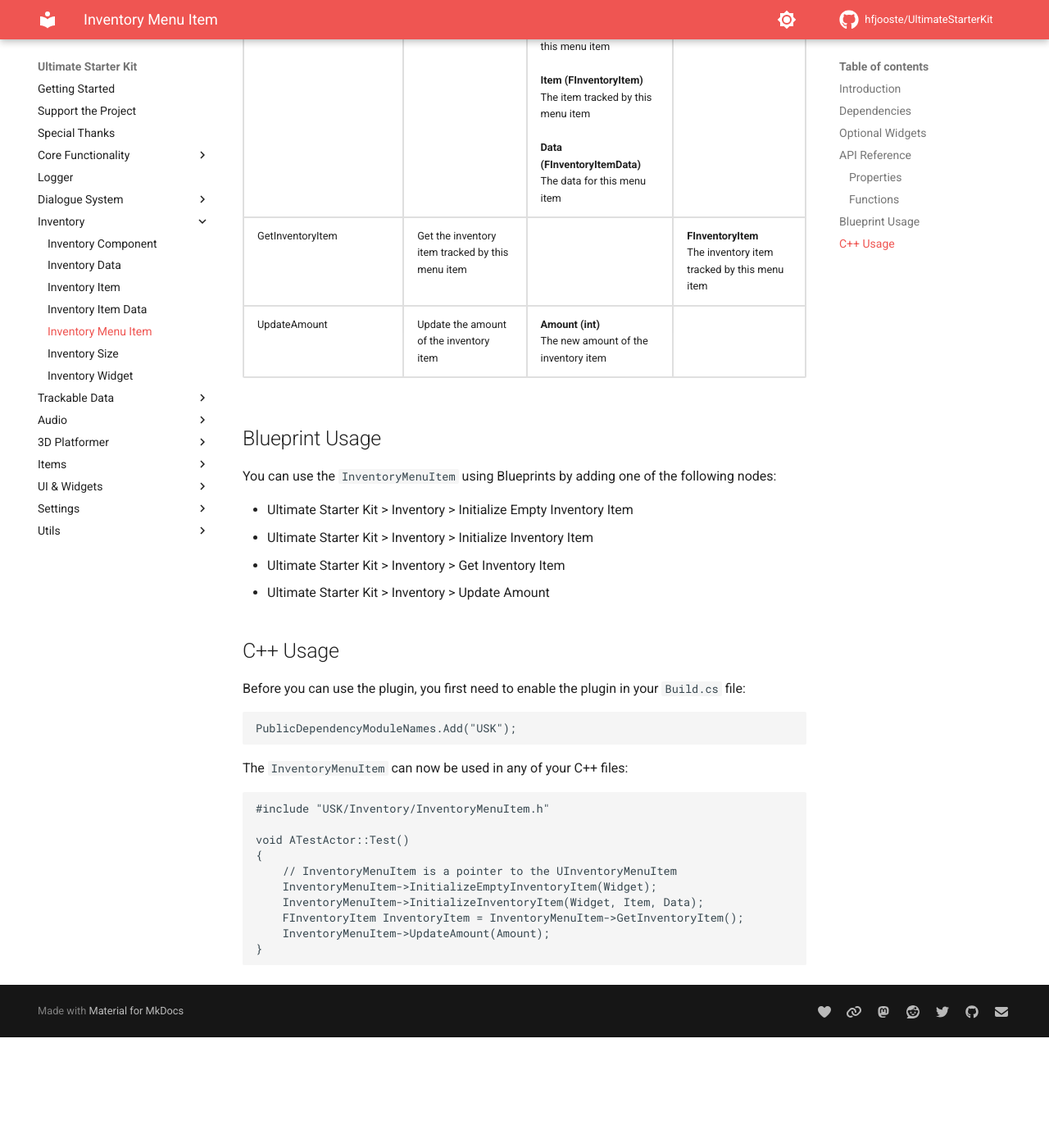
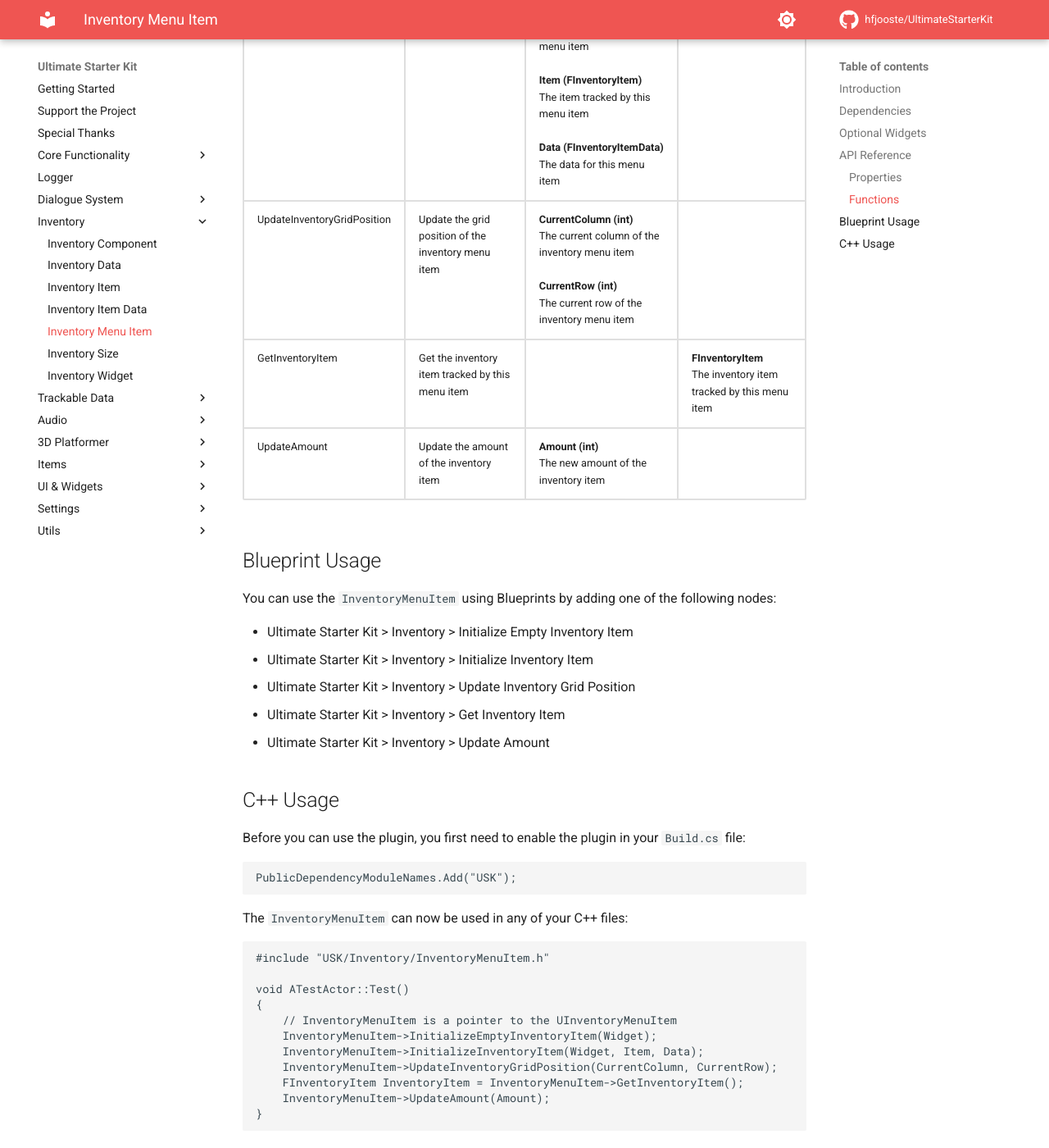
Before and after one commit to hfjooste/UltimateStarterKit, an MkDocs documentation site: the page built from docs/inventorymenuitem.md, in a window 1280 px wide and 1400 px high, scrolled down 1119 px. Shown: the whole window at 82% size. Built offline with MkDocs 1.6.1 and Material for MkDocs 9.7.7, drawn with Linux system fonts in a browser that asks for light colours; comment, search, counter and statistics services are not loaded; before the commit the page ends 2384 px from its top, so only the background shows below that.

Commit message:
Updated documentation

```diff
--- a/docs/inventorymenuitem.md
+++ b/docs/inventorymenuitem.md
@@ -54,6 +54,12 @@
 		<td></td>
 	</tr>
 	<tr>
+		<td>UpdateInventoryGridPosition</td>
+		<td>Update the grid position of the inventory menu item</td>
+		<td><strong>CurrentColumn (int)</strong><br/>The current column of the inventory menu item<br/><br/><strong>CurrentRow (int)</strong><br/>The current row of the inventory menu item</td>
+		<td></td>
+	</tr>
+	<tr>
 		<td>GetInventoryItem</td>
 		<td>Get the inventory item tracked by this menu item</td>
 		<td></td>
@@ -72,6 +78,7 @@
 <ul>
 	<li>Ultimate Starter Kit > Inventory > Initialize Empty Inventory Item</li>
 	<li>Ultimate Starter Kit > Inventory > Initialize Inventory Item</li>
+	<li>Ultimate Starter Kit > Inventory > Update Inventory Grid Position</li>
 	<li>Ultimate Starter Kit > Inventory > Get Inventory Item</li>
 	<li>Ultimate Starter Kit > Inventory > Update Amount</li>
 </ul>
@@ -91,6 +98,7 @@
 	// InventoryMenuItem is a pointer to the UInventoryMenuItem
 	InventoryMenuItem->InitializeEmptyInventoryItem(Widget);
 	InventoryMenuItem->InitializeInventoryItem(Widget, Item, Data);
+	InventoryMenuItem->UpdateInventoryGridPosition(CurrentColumn, CurrentRow);
 	FInventoryItem InventoryItem = InventoryMenuItem->GetInventoryItem();
 	InventoryMenuItem->UpdateAmount(Amount);
 }
```
Also changed, not shown: docs/inventorywidget.md (+8 -0 lines).
